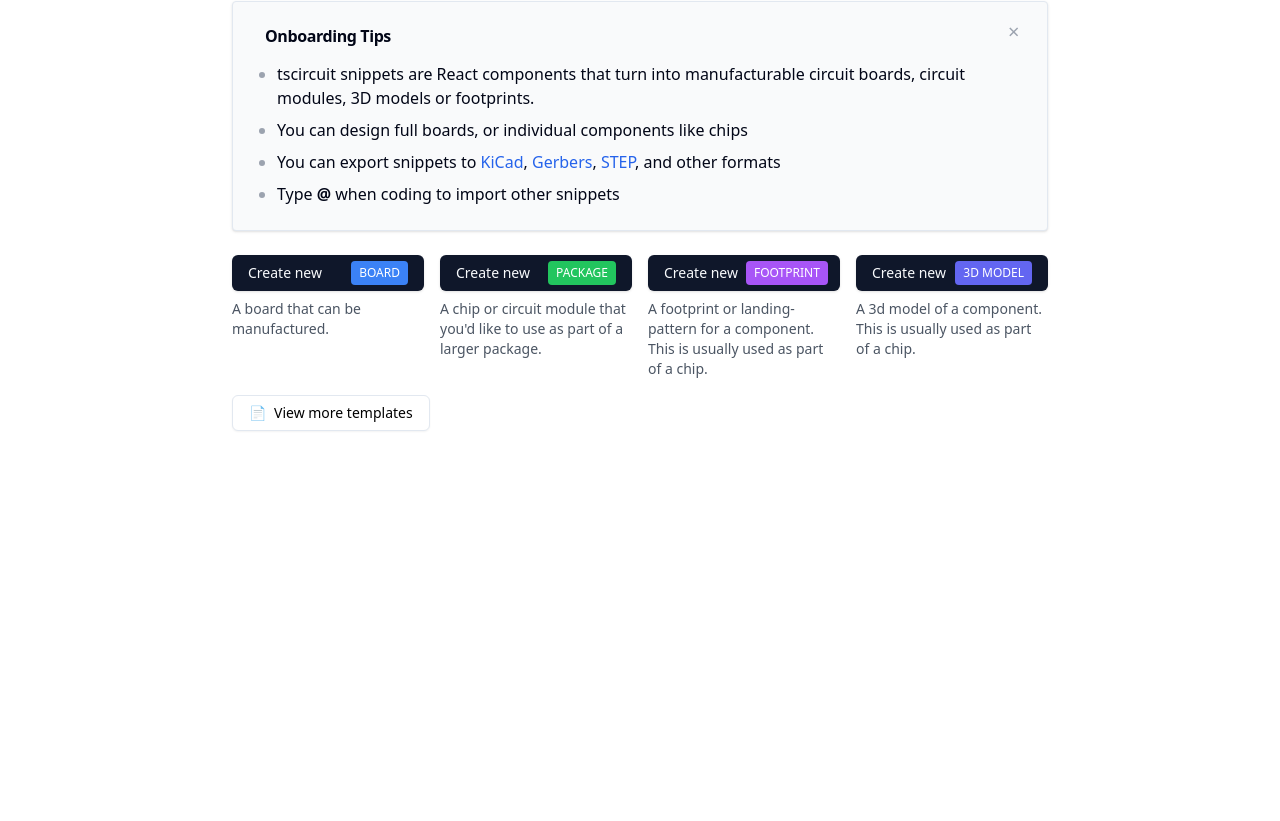
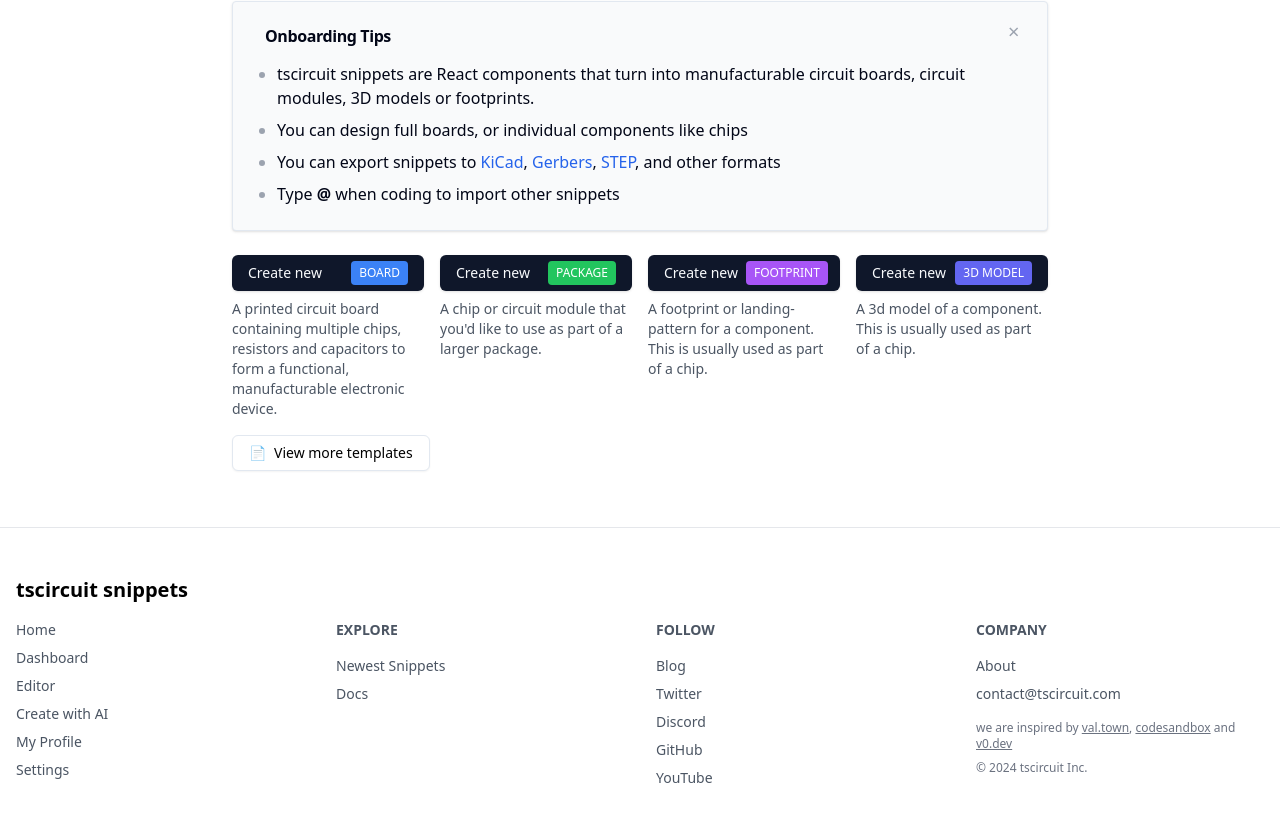
Before and after one commit to vishwamartur/snippets, a React (Vite) app: page / in a window 1280 px wide. Shown: the part 285-1106 px from the top of the page. Before the commit the page ends 800 px from the top, so only its background shows below. Built offline with nearby package versions, Linux system fonts and the light colour scheme.

Commit message:
initial footer

```diff
--- a/src/App.tsx
+++ b/src/App.tsx
@@ -10,6 +10,7 @@
 import { LandingPage } from "./pages/landing"
 import { Route, Switch } from "wouter"
 import { AiPage } from "./pages/ai"
+import { ProfilePage } from "./pages/profile"
 
 function App() {
   return (
@@ -19,6 +20,7 @@
         <Route path="/editor" component={EditorPage} />
         <Route path="/dashboard" component={DashboardPage} />
         <Route path="/ai" component={AiPage} />
+        <Route path="/profile" component={ProfilePage} />
         <Route path="/:snippetName*" component={ViewSnippetPage} />
       </Switch>
     </ContextProviders>
--- /dev/null
+++ b/src/components/Footer.tsx
@@ -0,0 +1,86 @@
+import { Link } from "wouter"
+
+export default function Footer() {
+  return (
+    <footer className="bg-white text-black py-12 border-t mt-8">
+      <div className="container mx-auto px-4">
+        <h2 className="text-xl font-semibold mb-4">tscircuit snippets</h2>
+        <div className="grid grid-cols-1 md:grid-cols-2 lg:grid-cols-4 gap-8 text-sm text-gray-600">
+          <div className="space-y-4">
+            <nav className="flex flex-col space-y-2">
+              {[
+                "Home",
+                "Dashboard",
+                "Editor",
+                "Create with AI",
+                "My Profile",
+                "Settings",
+              ].map((item) => (
+                <Link key={item} href="#" className="hover:underline">
+                  {item}
+                </Link>
+              ))}
+            </nav>
+          </div>
+
+          <div className="space-y-4">
+            <h3 className="font-semibold uppercase">Explore</h3>
+            <nav className="flex flex-col space-y-2">
+              {["Newest Snippets", "Docs"].map((item) => (
+                <Link key={item} href="#" className="hover:underline">
+                  {item}
+                </Link>
+              ))}
+            </nav>
+          </div>
+
+          <div className="space-y-4">
+            <h3 className="font-semibold uppercase">Follow</h3>
+            <nav className="flex flex-col space-y-2">
+              {["Blog", "Twitter", "Discord", "GitHub", "YouTube"].map(
+                (item) => (
+                  <Link key={item} href="#" className="hover:underline">
+                    {item}
+                  </Link>
+                ),
+              )}
+            </nav>
+          </div>
+
+          <div className="space-y-4">
+            <h3 className="font-semibold uppercase">Company</h3>
+            <nav className="flex flex-col space-y-2">
+              <Link href="#" className="hover:underline">
+                About
+              </Link>
+              <Link
+                href="mailto:contact@tscircuit.com"
+                className="hover:underline"
+              >
+                contact@tscircuit.com
+              </Link>
+              <div className="flex-grow" />
+              <div className="text-xs text-gray-500">
+                we are inspired by{" "}
+                <a href="https://val.town" className="underline">
+                  val.town
+                </a>
+                ,{" "}
+                <a href="https://codesandbox.io/" className="underline">
+                  codesandbox
+                </a>{" "}
+                and{" "}
+                <a href="https://v0.dev" className="underline">
+                  v0.dev
+                </a>
+              </div>
+              <div className="text-xs text-gray-500">
+                &copy; {new Date().getFullYear()} tscircuit Inc.
+              </div>
+            </nav>
+          </div>
+        </div>
+      </div>
+    </footer>
+  )
+}
--- a/src/components/LandingHero.tsx
+++ b/src/components/LandingHero.tsx
@@ -107,7 +107,8 @@
             </span>
           </Button>
           <p className="text-sm text-gray-600">
-            A board that can be manufactured.
+            A printed circuit board containing multiple chips, resistors and
+            capacitors to form a functional, manufacturable electronic device.
           </p>
         </div>
         <div>
--- a/src/pages/landing.tsx
+++ b/src/pages/landing.tsx
@@ -1,3 +1,4 @@
+import Footer from "@/components/Footer"
 import Header from "@/components/Header"
 import { LandingHero } from "@/components/LandingHero"
 
@@ -7,5 +8,6 @@
     <div className="container mx-auto max-w-4xl px-4">
       <LandingHero />
     </div>
+    <Footer />
   </div>
 )
--- /dev/null
+++ b/src/pages/profile.tsx
@@ -0,0 +1,14 @@
+import Footer from "@/components/Footer"
+import Header from "@/components/Header"
+
+export const ProfilePage = () => {
+  return (
+    <div>
+      <Header />
+      <div>
+        <h1>Viewing snippet</h1>
+      </div>
+      <Footer />
+    </div>
+  )
+}
```
